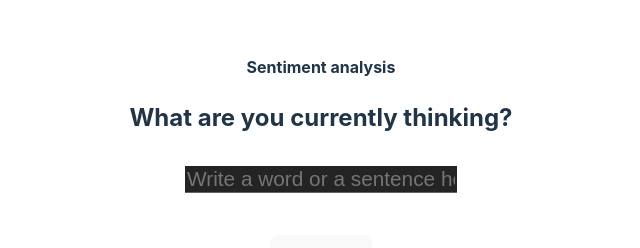
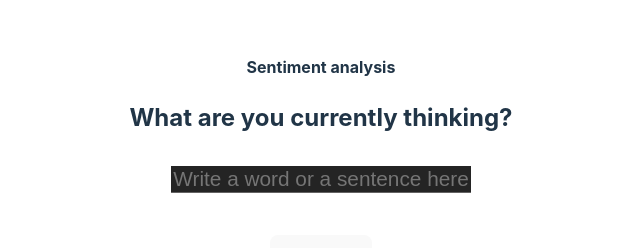
Before and after one commit to inkaliinalauranto/Deployed-React-Frontend, a React (Vite) app: page / in a window 1280 px wide. Shown: the part 194-442 px from the top of the page, without its empty margins (319-959 px from the left). Built offline with nearby package versions, Linux system fonts and the light colour scheme.

Commit message:
Tehty vielä pieniä CSS-muutoksia input-kenttään, jotta skaalautuu mobiilille.

```diff
--- a/src/index.css
+++ b/src/index.css
@@ -30,7 +30,8 @@ input {
   margin: 10px;
   border: none;
   font-size: 1.3em;
-  width: fit-content;
+  field-sizing: content;
+  max-width: 15em;
   background-color: #242424;
   border-bottom: 1px solid rgb(100, 99, 99);
   &:focus {
```
